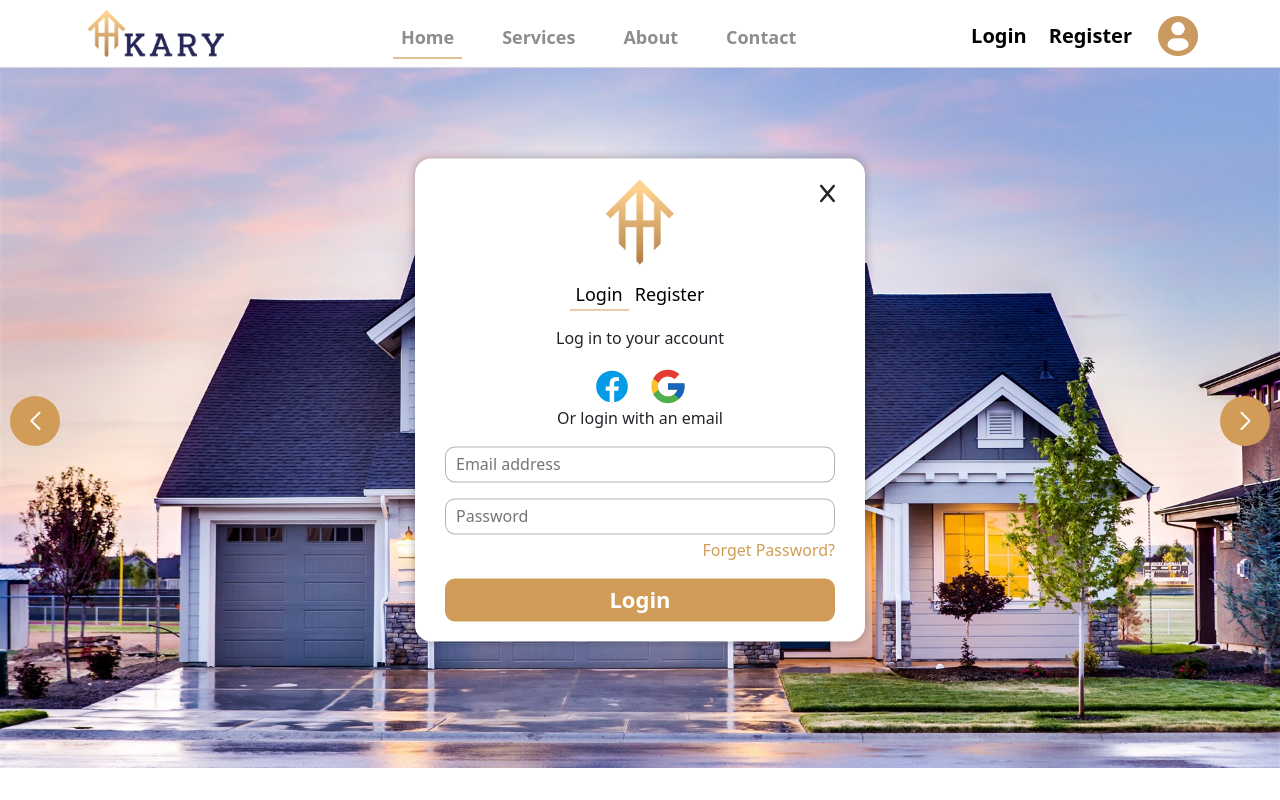
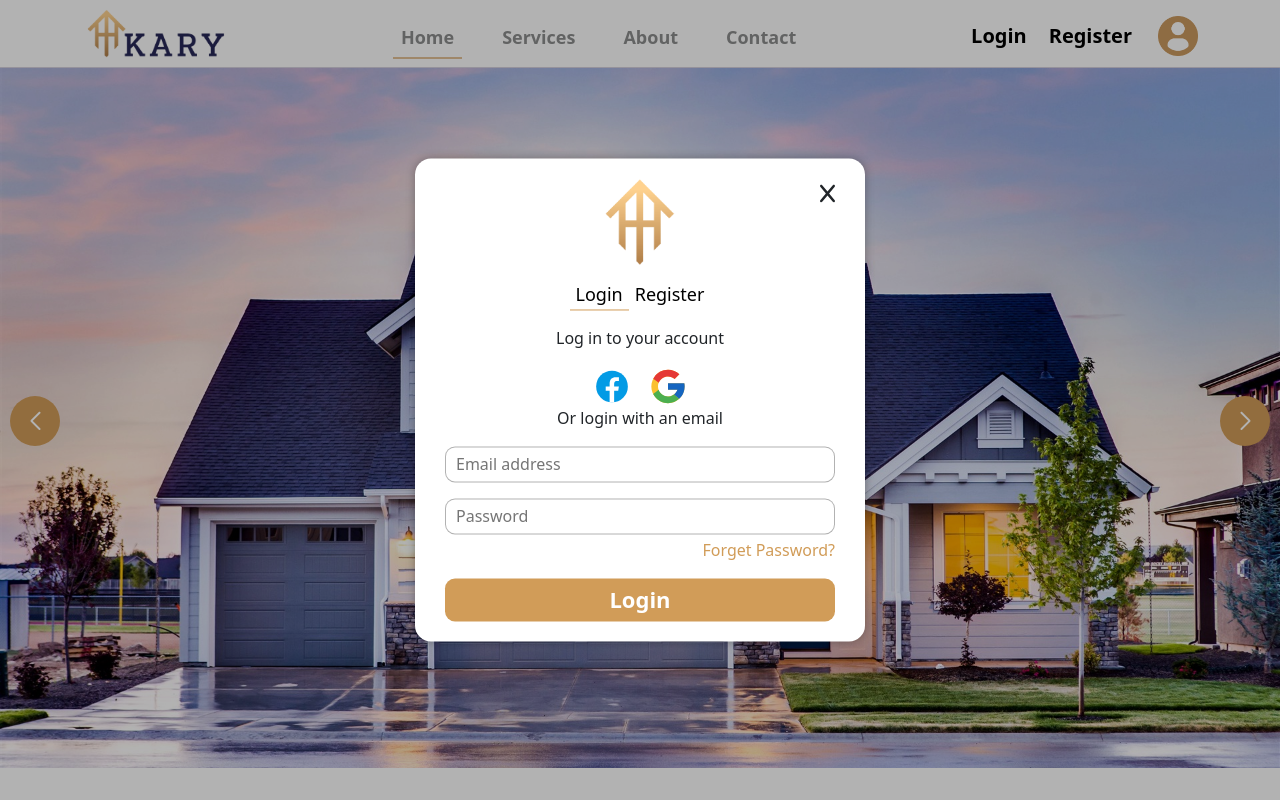
Before and after one commit to MoamenSherif81/Akary, a React (Create React App) app: page / in a window 1280 px wide. Both pictures are taken after a click on the button "Login". Shown: the top 800 px of the page. Built offline with nearby package versions, Linux system fonts and the light colour scheme.

Commit message:
add overlay to login

```diff
--- a/src/components/Login.jsx
+++ b/src/components/Login.jsx
@@ -68,6 +68,7 @@ export default function Login(props) {
           </div>
         </div>
       }
+      {props.loginActive && <div className='overlay' onClick={() => props.setLoginActive(false)}></div>}
     </>
   )
 }
--- a/src/index.css
+++ b/src/index.css
@@ -334,6 +334,15 @@ input[type="submit"]{
   cursor: pointer;
 }
 
+.overlay{
+  position: absolute;
+  top: 0;
+  left: 0;
+  width: 100vw;
+  height: 100vh;
+  background-color: rgba(0 0 0 / .3);
+}
+
 @keyframes popUp{
   from{
     scale: 0 0;
```
